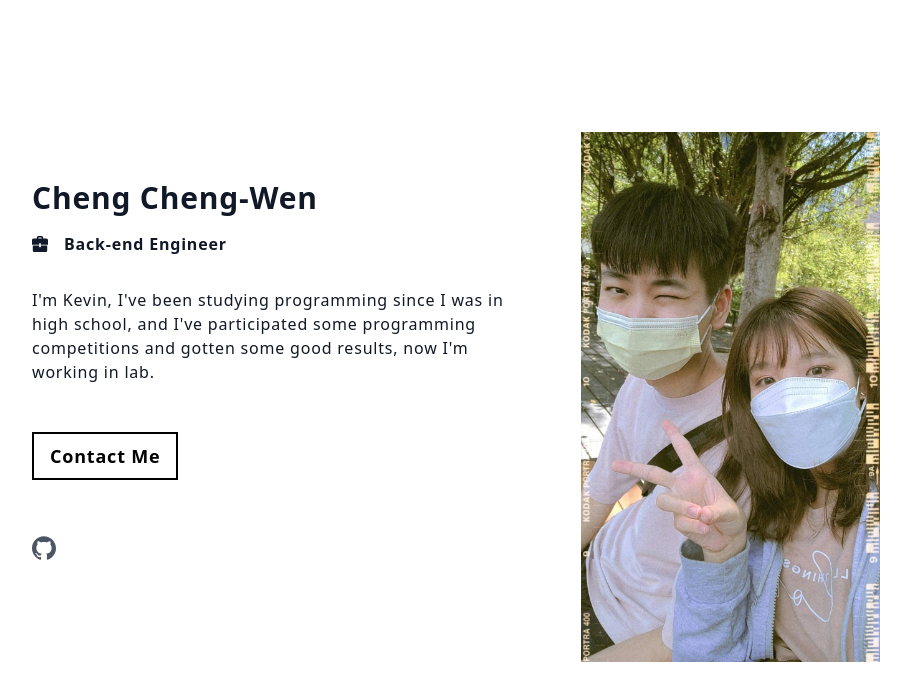
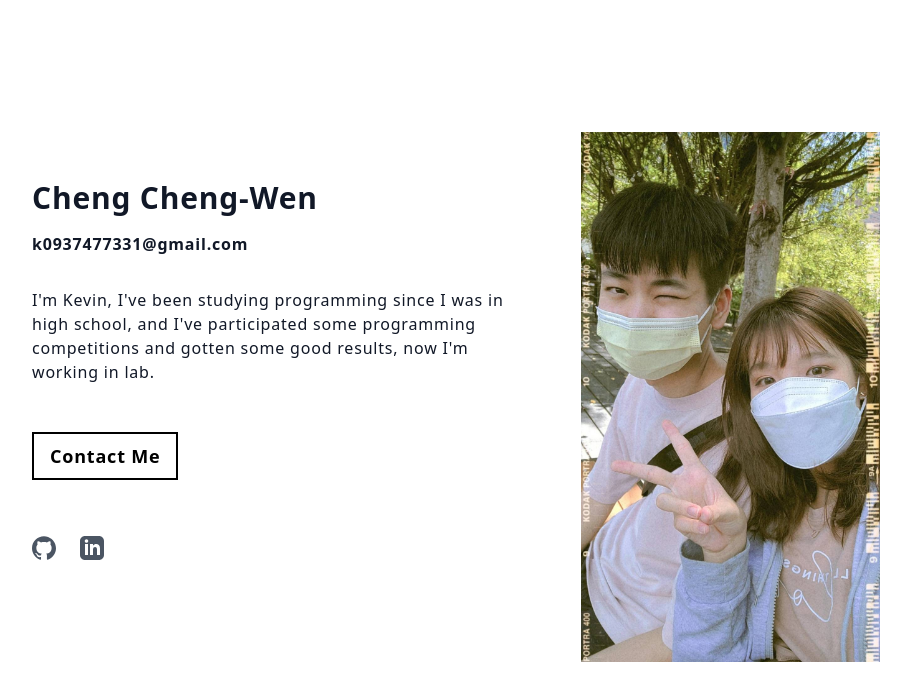
Before and after one commit to Kevin-MoonNight/profile, a Next.js app: page / in a window 1280 px wide. Shown: the top 700 px of the page, without its empty margins (208-1119 px from the left). Built offline with nearby package versions, Linux system fonts and the light colour scheme.

Commit message:
feat:Modify style and add link

```diff
--- a/components/profile.tsx
+++ b/components/profile.tsx
@@ -21,12 +21,8 @@
                         <h1 className="pt-8 text-3xl font-bold lg:pt-0">
                             Cheng Cheng-Wen
                         </h1>
-                        <p className="flex items-center justify-center pt-4 text-base font-bold lg:justify-start">
-                            <svg className="h-4 pr-4 fill-current" xmlns="http://www.w3.org/2000/svg" viewBox="0 0 20 20">
-                                <path d="M9 12H1v6a2 2 0 0 0 2 2h14a2 2 0 0 0 2-2v-6h-8v2H9v-2zm0-1H0V5c0-1.1.9-2 2-2h4V2a2 2 0 0 1 2-2h4a2 2 0 0 1 2 2v1h4a2 2 0 0 1 2 2v6h-9V9H9v2zm3-8V2H8v1h4z" />
-                            </svg>
-
-                            Back-end Engineer
+                        <p className="pt-4 text-base font-bold">
+                            k0937477331@gmail.com
                         </p>
 
                         <p className="pt-8 ">
@@ -44,8 +40,11 @@
                         </div>
 
                         <div className="flex flex-wrap items-center gap-6 pb-16 mx-auto mt-6 lg:pb-0 lg:w-full">
-                            <a href="#">
+                            <a href="https://github.com/Kevin-MoonNight">
                                 <svg className="h-6 text-gray-600 transition-all fill-current hover:text-gray-900" role="img" viewBox="0 0 24 24" xmlns="http://www.w3.org/2000/svg"><title>GitHub</title><path d="M12 .297c-6.63 0-12 5.373-12 12 0 5.303 3.438 9.8 8.205 11.385.6.113.82-.258.82-.577 0-.285-.01-1.04-.015-2.04-3.338.724-4.042-1.61-4.042-1.61C4.422 18.07 3.633 17.7 3.633 17.7c-1.087-.744.084-.729.084-.729 1.205.084 1.838 1.236 1.838 1.236 1.07 1.835 2.809 1.305 3.495.998.108-.776.417-1.305.76-1.605-2.665-.3-5.466-1.332-5.466-5.93 0-1.31.465-2.38 1.235-3.22-.135-.303-.54-1.523.105-3.176 0 0 1.005-.322 3.3 1.23.96-.267 1.98-.399 3-.405 1.02.006 2.04.138 3 .405 2.28-1.552 3.285-1.23 3.285-1.23.645 1.653.24 2.873.12 3.176.765.84 1.23 1.91 1.23 3.22 0 4.61-2.805 5.625-5.475 5.92.42.36.81 1.096.81 2.22 0 1.606-.015 2.896-.015 3.286 0 .315.21.69.825.57C20.565 22.092 24 17.592 24 12.297c0-6.627-5.373-12-12-12" /></svg>
+                            </a>
+                            <a href="https://www.linkedin.com/in/Kevin-Moonngiht/">
+                                <svg className="h-6 text-gray-600 transition-all fill-current hover:text-gray-900" role="img" viewBox="0 0 24 24" xmlns="http://www.w3.org/2000/svg"><title>LinkedIn</title><path d="M19 0h-14c-2.761 0-5 2.239-5 5v14c0 2.761 2.239 5 5 5h14c2.762 0 5-2.239 5-5v-14c0-2.761-2.238-5-5-5zm-11 19h-3v-11h3v11zm-1.5-12.268c-.966 0-1.75-.79-1.75-1.764s.784-1.764 1.75-1.764 1.75.79 1.75 1.764-.783 1.764-1.75 1.764zm13.5 12.268h-3v-5.604c0-3.368-4-3.113-4 0v5.604h-3v-11h3v1.765c1.396-2.586 7-2.777 7 2.476v6.759z" /></svg>
                             </a>
                         </div>
                     </div>
```
